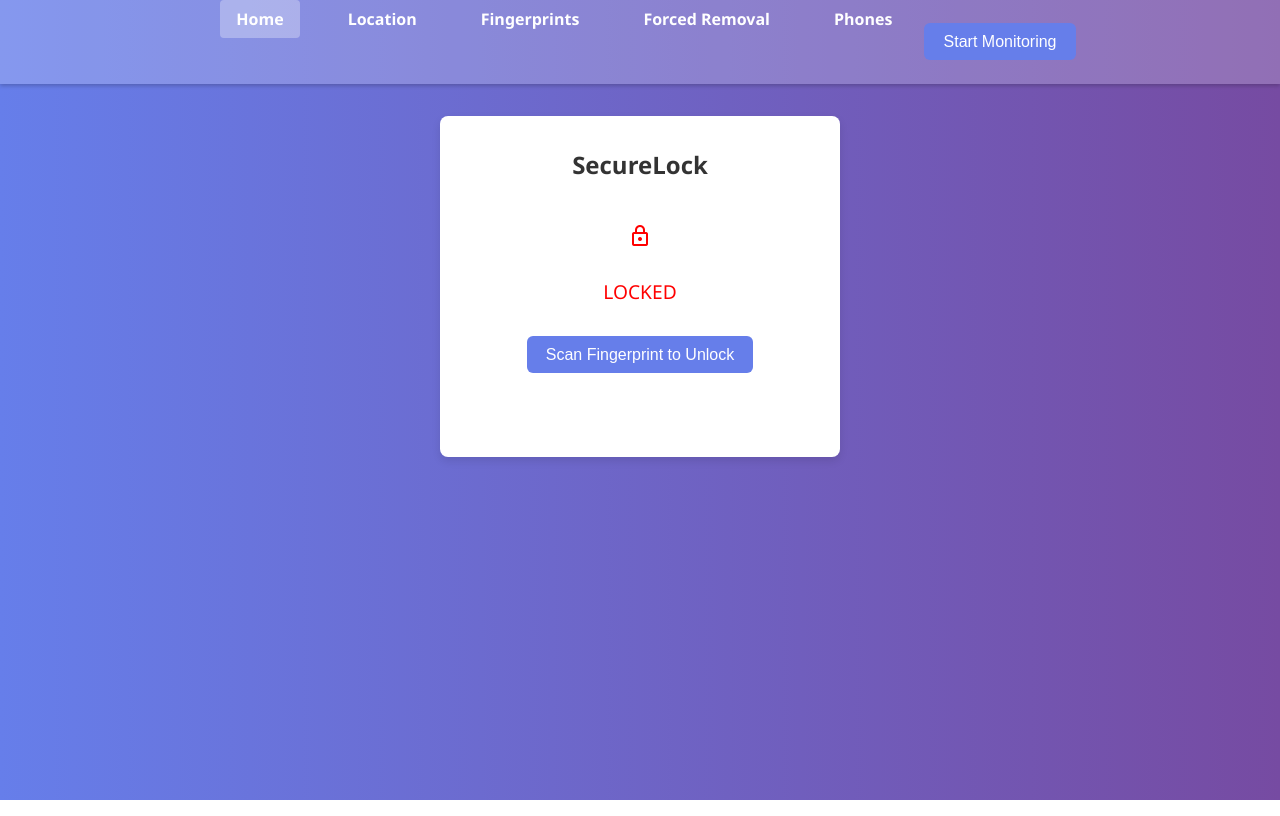
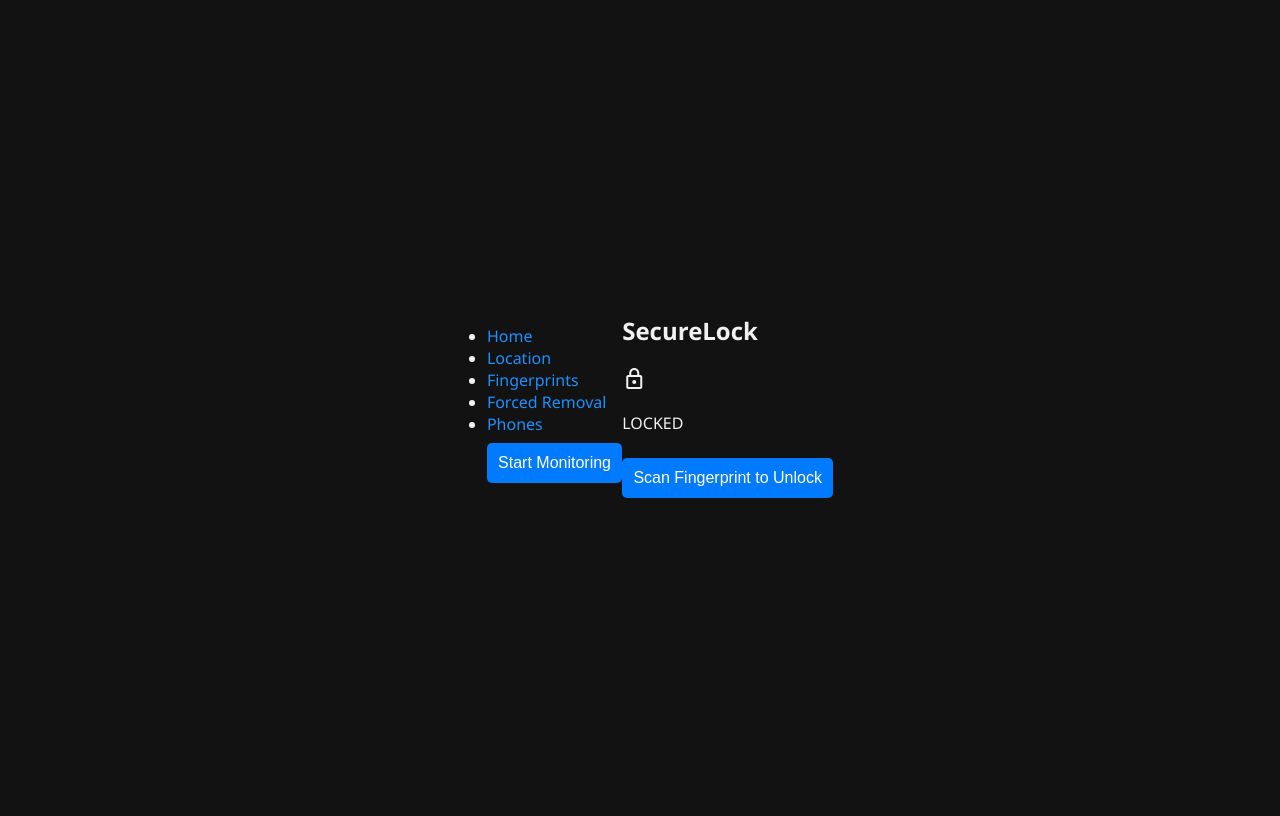
Before and after one commit to adilghoghawala/fingerprint_usb_lock, a plain HTML site: page index.html in a window 1280 px wide. Drawn offline with nearby package versions, Linux system fonts and the light colour scheme.

Commit message:
Update styles.css

```diff
--- a/styles.css
+++ b/styles.css
@@ -1,162 +1,57 @@
-/* Reset some default styles */
-* {
-  margin: 0;
-  padding: 0;
-  box-sizing: border-box;
+body {
+  background-color: #121212;
+  color: #f1f1f1;
+  font-family: 'Segoe UI', sans-serif;
+  display: flex;
+  justify-content: center;
+  align-items: center;
+  height: 100vh;
 }
 
-/* Body with a gradient background */
-body {
-  background: linear-gradient(to right, #667eea, #764ba2);
-  min-height: 100vh;
-  font-family: "Segoe UI", Tahoma, Geneva, Verdana, sans-serif;
-  color: #333;
+.container {
+  background: #1e1e1e;
+  padding: 2rem;
+  border-radius: 10px;
+  box-shadow: 0 0 15px rgba(0,0,0,0.5);
+  text-align: center;
+  max-width: 400px;
+  width: 100%;
 }
 
-/* Navigation bar styling */
-.navbar {
-  background: rgba(255, 255, 255, 0.2);
-  padding: 0.5rem;
-  box-shadow: 0 2px 4px rgba(0,0,0,0.2);
-}
-.navbar ul {
-  list-style: none;
-  display: flex;
-  justify-content: center;
-}
-.navbar li {
-  margin: 0 1rem;
-}
-.navbar a {
-  color: #fff;
-  text-decoration: none;
-  font-weight: bold;
-  padding: 0.5rem 1rem;
-  border-radius: 4px;
-}
-.navbar a:hover,
-.navbar a.active {
-  background: rgba(255, 255, 255, 0.3);
+input, button {
+  padding: 0.7rem;
+  margin: 0.5rem 0;
+  width: 100%;
+  border: none;
+  border-radius: 5px;
+  font-size: 1rem;
 }
 
-/* Tab content sections with fade-in animation */
-.tab-content {
-  animation: fadeIn 0.5s ease-in;
-}
-@keyframes fadeIn {
-  from {
-    opacity: 0;
-    transform: translateY(5px);
-  }
-  to {
-    opacity: 1;
-    transform: translateY(0);
-  }
+input {
+  background: #2c2c2c;
+  color: #fff;
 }
 
-/* Main container */
-.app-container {
-  background: #fff;
-  border-radius: 8px;
-  max-width: 400px;
-  margin: 2rem auto;
-  padding: 2rem;
-  text-align: center;
-  box-shadow: 0 4px 8px rgba(0,0,0,0.1);
+button {
+  background: #007bff;
+  color: white;
+  cursor: pointer;
 }
 
-/* Headings */
-.app-container h1,
-.app-container h2 {
-  margin-bottom: 1rem;
+button:hover {
+  background: #0056b3;
 }
 
-/* Lock icon container */
-.lock-icon {
-  font-size: 3rem;
-  margin: 1rem 0;
-  transition: 0.3s;
-}
-.lock-icon.locked .material-symbols-outlined {
-  color: red;
-}
-.lock-icon.unlocked .material-symbols-outlined {
-  color: green;
+a {
+  color: #1e90ff;
+  text-decoration: none;
 }
 
-/* Status text: locked/unlocked color */
-.status-text {
-  font-size: 1.2rem;
-  margin-bottom: 1rem;
-}
-.locked-status {
-  color: red;
-}
-.unlocked-status {
-  color: green;
+a:hover {
+  text-decoration: underline;
 }
 
-/* Buttons */
-button {
-  background-color: #667eea;
-  color: #fff;
-  padding: 0.6rem 1.2rem;
-  font-size: 1rem;
-  border: none;
-  border-radius: 6px;
-  cursor: pointer;
-  margin-bottom: 1rem;
-  margin-top: 15px;
-}
-button:hover {
-  background-color: #5a6fd2;
-}
-
-/* Loader (spinner) */
-.loader {
-  border: 8px solid #f3f3f3; /* Light grey */
-  border-top: 8px solid #667eea; /* Blue color */
-  border-radius: 50%;
-  width: 50px;
-  height: 50px;
-  margin: 0.5rem auto;
-  animation: spin 1s linear infinite;
-}
-@keyframes spin {
-  0% {
-    transform: rotate(0deg);
-  }
-  100% {
-    transform: rotate(360deg);
-  }
-}
-
-/* Checkmark icon */
-.checkmark-icon {
-  color: green;
-  font-size: 2.5rem;
+.lock {
+  font-size: 4rem;
   margin: 1rem 0;
 }
-
-/* Result message */
-.result-message {
-  margin-top: 1rem;
-  min-height: 1.2rem;
-  font-style: italic;
-  color: #555;
-}
-
-/* Location data text */
-.location-data {
-  margin-top: 1rem;
-  font-weight: bold;
-  color: #333;
-}
-
-/* Items for fingerprints/phones (similar style) */
-.fingerprint-item,
-.phone-item {
-  display: flex;
-  justify-content: space-between;
-  margin-top: 8px;
-}
```
